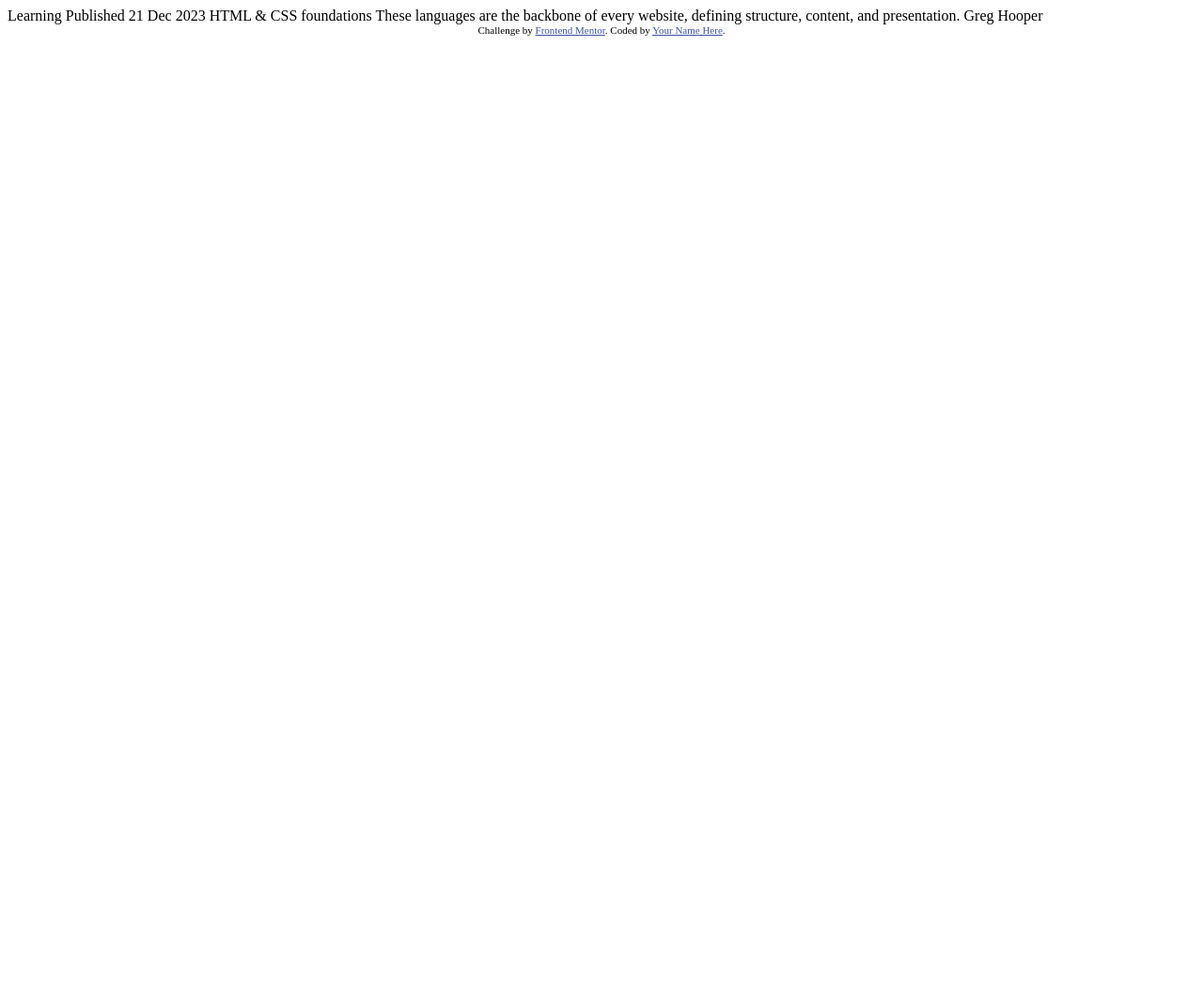
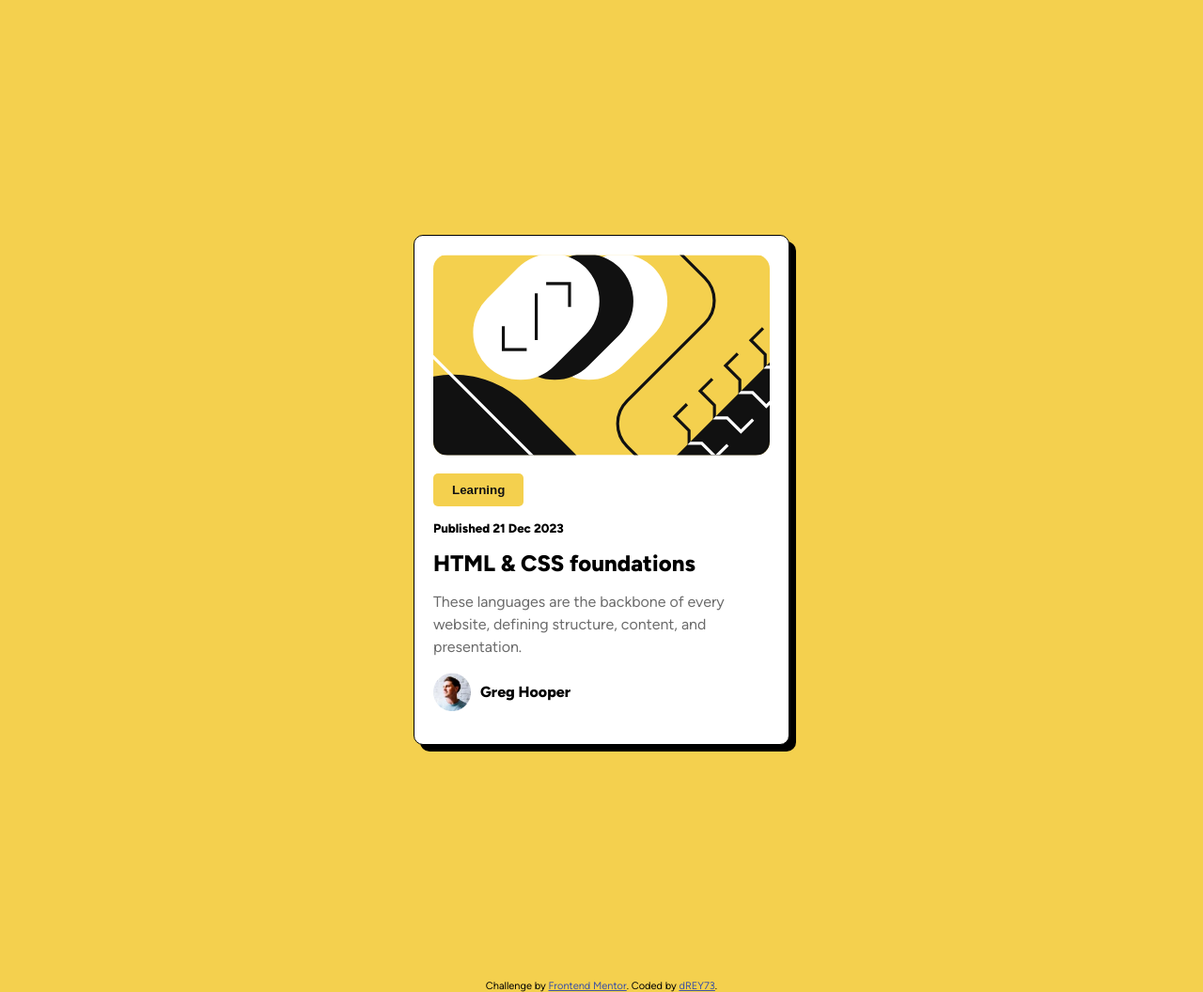
Before and after one commit to dREY73/BlogPreview, a plain HTML site: page index.html in a window 1280 px wide. Shown: the whole page at 94% size. Before the commit the page ends 800 px from the top, so only its background shows below. Drawn offline with Linux system fonts and the light colour scheme.

Commit message:
done first design

```diff
--- a/index.html
+++ b/index.html
@@ -2,33 +2,34 @@
 <html lang="en">
 <head>
   <meta charset="UTF-8">
-  <meta name="viewport" content="width=device-width, initial-scale=1.0"> <!-- displays site properly based on user's device -->
+  <meta name="viewport" content="width=device-width, initial-scale=1.0">
 
   <link rel="icon" type="image/png" sizes="32x32" href="./assets/images/favicon-32x32.png">
+  <link rel="stylesheet" href="style.css">
 
   <title>Frontend Mentor | Blog preview card</title>
 
-  <!-- Feel free to remove these styles or customise in your own stylesheet 👍 -->
-  <style>
-    .attribution { font-size: 11px; text-align: center; }
-    .attribution a { color: hsl(228, 45%, 44%); }
-  </style>
 </head>
 <body>
 
-  Learning
+  <main>
+    <div class="container ">
+      <img src="./assets/images/illustration-article.svg" alt="illustration" class="illustration">
+      <button class="learning-btn">Learning</button>
+      <h5>Published 21 Dec 2023</h5>
+      <h2>HTML & CSS foundations</h2>
 
-  Published 21 Dec 2023
-
-  HTML & CSS foundations
-
-  These languages are the backbone of every website, defining structure, content, and presentation.
-
-  Greg Hooper
+      <p>These languages are the backbone of every website, defining structure, content, and presentation.</p>
+      <div class="profile-details">
+        <img src="./assets/images/image-avatar.webp" alt="avatar" class="avatar">
+        <h4>Greg Hooper</h4>
+      </div>
+    </div>
+  </main>
 
   <div class="attribution">
     Challenge by <a href="https://www.frontendmentor.io?ref=challenge" target="_blank">Frontend Mentor</a>.
-    Coded by <a href="#">Your Name Here</a>.
+    Coded by <a href="#">dREY73</a>.
   </div>
 </body>
 </html>
--- /dev/null
+++ b/style.css
@@ -0,0 +1,98 @@
+.attribution { font-size: 11px; text-align: center; }
+.attribution a { color: hsl(228, 45%, 44%); }
+
+@font-face {
+    font-family: figtree;
+    src: url(./assets/fonts/Figtree-VariableFont_wght.ttf);
+}
+
+* {
+    margin:0;
+    padding:0;
+}
+
+body {
+    font-family: figtree;
+    background-color: hsl(47, 88%, 63%);
+}
+
+.container {
+    width: 100%;
+    max-width: 400px;
+    margin: 250px auto;
+    box-sizing: border-box;
+    padding: 20px;
+
+    border-radius: 10px;
+    border: 1px solid black;
+    box-shadow: 7px 7px 0px black;
+
+    background-color: white;
+
+    /* display: flex; */
+    /* flex-direction: column; */
+}
+
+.illustration {
+    border-radius: 15px;
+    margin-bottom: 15px;
+    width: 100%;
+}
+
+.learning-btn {
+    background-color: hsl(47, 88%, 63%);
+    border: none;
+    border-radius: 5px;
+    padding: 10px 20px;
+    /* width: 100px; */
+
+    color: hsl(0, 0%, 7%);
+    font-weight: 800;
+
+}
+
+h5, h2 {
+    margin: 15px auto;
+    font-weight: 800;
+}
+
+p {
+    color: hsl(0, 0%, 42%);
+    font-size: 16px;
+    margin: 10px auto;
+    line-height: 1.5rem;
+}
+
+.profile-details {
+    display: grid;
+    grid-template-columns: 40px 1fr;
+    align-items: center;
+    margin: 15px auto;
+}
+
+.avatar {
+    width: 100%;
+}
+
+h4 {
+    margin-left: 10px;
+    font-weight: 800;
+}
+
+h2:hover {
+    color: hsl(47, 88%, 63%);
+    cursor: pointer;
+}
+
+
+@media screen and (max-width:400px) {
+    .container {
+        max-width: 350px;
+    }
+}
+
+@media screen and (max-width:380px) {
+    .container {
+        max-width: 330px;
+    }
+}
```
Also changed, not shown: 2 other files.
